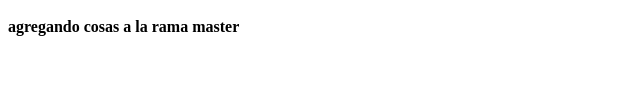
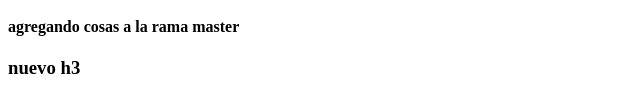
Before and after one commit to climaxd/gitpracticas2, a plain HTML site: page index.html in a window 1280 px wide. Shown: the part 152-264 px from the top of the page, 0-640 px from the left. Drawn offline with Linux system fonts and the light colour scheme.

Commit message:
nuevo h3

```diff
--- a/index.html
+++ b/index.html
@@ -12,6 +12,7 @@
         <h3>alagando la vida</h3>
         <h4>agregando cosas a la rama master</h4>
 
+        <h3>nuevo h3</h3>
     </div>
 
 
```
